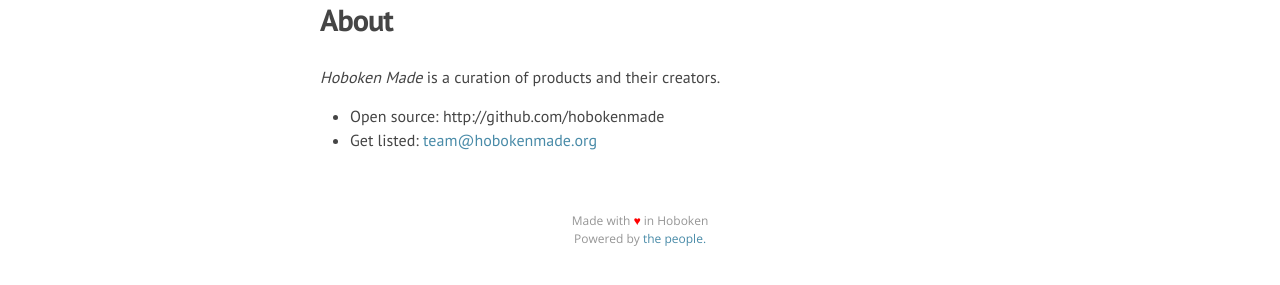
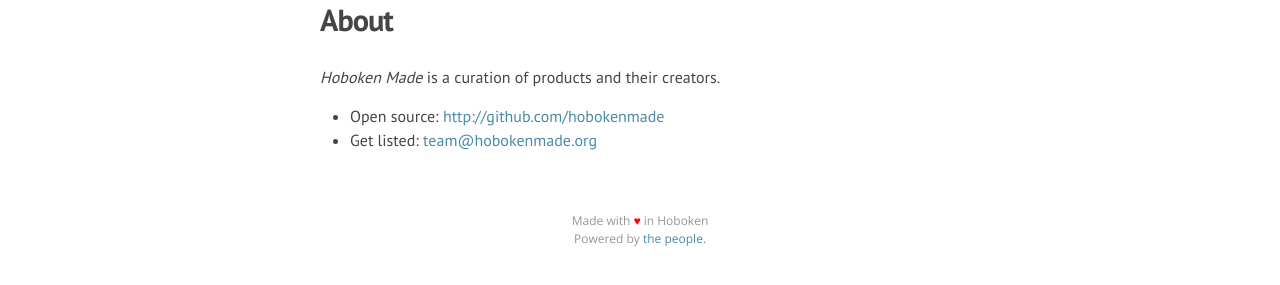
Before and after one commit to hobokenmade/hobokenmade.github.io, a Jekyll site: the page built from about.md, in a window 1280 px wide. Shown: the part 475-760 px from the top of the page. Built offline with Jekyll 4.4.1, drawn with Linux system fonts in a browser that asks for light colours; nearby versions of some CDN libraries.

```diff
--- a/about.md
+++ b/about.md
@@ -5,5 +5,5 @@ permalink: /about/
 ---
 *Hoboken Made* is a curation of products and their creators.
 
-* Open source: http://github.com/hobokenmade
+* Open source: <http://github.com/hobokenmade>
 * Get listed: <team@hobokenmade.org>
```
Also changed, not shown: 6 other files.
